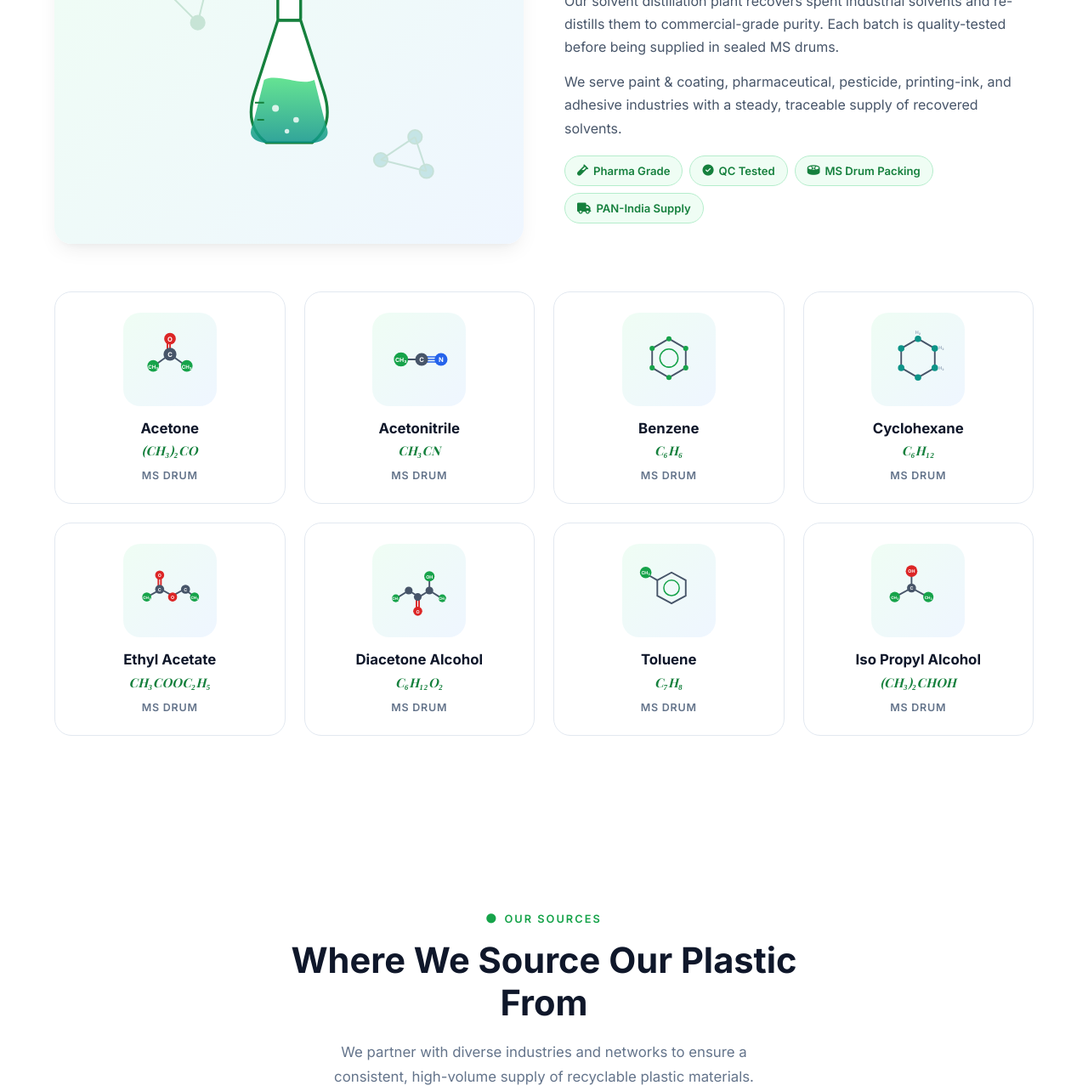
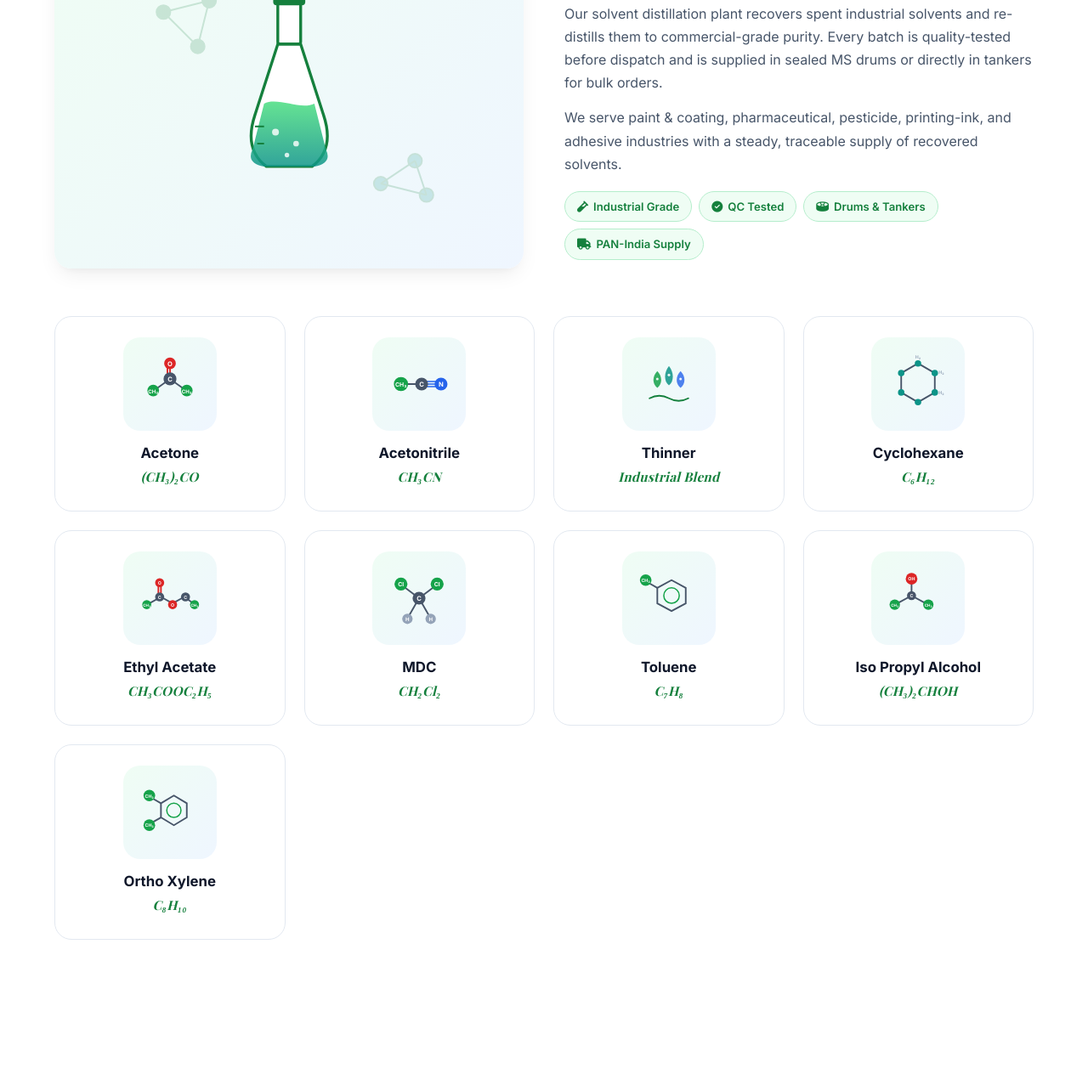
Before and after one commit to gjgaurav9/shloak-chemicals, a plain HTML site: page index.html in a window 1280 px wide. Shown: the part 3245-4529 px from the top of the page at 85% size. Drawn offline with nearby package versions, Linux system fonts and the light colour scheme.

Commit message:
Update Products section: swap roster and mention tanker supply
- Rewrite Products intro to highlight supply in both MS drums and tankers; update badges accordingly
- Remove "MS Drum" pack label from every product card and tighten card layout
- Replace Benzene with Thinner (industrial blend visual)
- Replace Diacetone Alcohol with MDC / CH2Cl2 (Methylene Dichloride)
- Add Ortho Xylene (C8H10) as a new product card
- Update footer Our Solvents list to match the new roster

Co-Authored-By: Claude Opus 4.7 (1M context) <noreply@anthropic.com>

```diff
--- a/index.html
+++ b/index.html
@@ -1012,28 +1012,23 @@
       height: 76px;
     }
 
+    .product-card {
+      padding-bottom: 26px;
+    }
+
     .product-card h4 {
       font-size: 1.05rem;
       color: var(--gray-900);
-      margin-bottom: 4px;
+      margin-bottom: 6px;
     }
 
     .product-formula {
       font-family: 'Playfair Display', serif;
       font-style: italic;
       color: var(--green-700);
-      font-size: 0.92rem;
+      font-size: 0.95rem;
       font-weight: 700;
-      margin-bottom: 6px;
       letter-spacing: 0.02em;
-    }
-
-    .product-pack {
-      font-size: 0.78rem;
-      color: var(--gray-500);
-      text-transform: uppercase;
-      letter-spacing: 0.06em;
-      font-weight: 600;
     }
 
     /* ===== Certifications / Approvals ===== */
@@ -1887,7 +1882,7 @@
       <div class="section-header">
         <div class="section-label animate fade-up"><i class="fas fa-circle"></i> Our Products</div>
         <h2 class="section-title animate fade-up delay-1">Solvent Segment — Industrial-Grade Chemicals</h2>
-        <p class="section-subtitle animate fade-up delay-2">Recovered and re-distilled solvents that meet stringent industry specifications — supplied in MS drums for safe, reliable handling.</p>
+        <p class="section-subtitle animate fade-up delay-2">Recovered and re-distilled solvents that meet stringent industry specifications — supplied in sealed MS drums or in tankers for bulk requirements.</p>
       </div>
 
       <div class="products-intro animate fade-up delay-2">
@@ -1938,12 +1933,12 @@
         <div class="products-intro-text">
           <div class="section-label" style="text-align:left;justify-content:flex-start;"><i class="fas fa-flask"></i> Solvent Segment</div>
           <h3>Purified Solvents for Industrial Reuse</h3>
-          <p>Our solvent distillation plant recovers spent industrial solvents and re-distills them to commercial-grade purity. Each batch is quality-tested before being supplied in sealed MS drums.</p>
+          <p>Our solvent distillation plant recovers spent industrial solvents and re-distills them to commercial-grade purity. Every batch is quality-tested before dispatch and is supplied in sealed MS drums or directly in tankers for bulk orders.</p>
           <p>We serve paint &amp; coating, pharmaceutical, pesticide, printing-ink, and adhesive industries with a steady, traceable supply of recovered solvents.</p>
           <div class="product-badges">
-            <span class="product-badge"><i class="fas fa-vial"></i> Pharma Grade</span>
+            <span class="product-badge"><i class="fas fa-vial"></i> Industrial Grade</span>
             <span class="product-badge"><i class="fas fa-check-circle"></i> QC Tested</span>
-            <span class="product-badge"><i class="fas fa-drum-steelpan"></i> MS Drum Packing</span>
+            <span class="product-badge"><i class="fas fa-drum-steelpan"></i> Drums &amp; Tankers</span>
             <span class="product-badge"><i class="fas fa-truck"></i> PAN-India Supply</span>
           </div>
         </div>
@@ -1973,7 +1968,6 @@
           </div>
           <h4>Acetone</h4>
           <div class="product-formula">(CH₃)₂CO</div>
-          <div class="product-pack">MS Drum</div>
         </div>
 
         <!-- Acetonitrile -->
@@ -1997,29 +1991,26 @@
           </div>
           <h4>Acetonitrile</h4>
           <div class="product-formula">CH₃CN</div>
-          <div class="product-pack">MS Drum</div>
-        </div>
-
-        <!-- Benzene -->
+        </div>
+
+        <!-- Thinner -->
         <div class="product-card animate fade-up delay-2">
           <div class="product-visual">
             <svg viewBox="0 0 100 100" xmlns="http://www.w3.org/2000/svg" fill="none">
-              <!-- Benzene ring (hexagon) -->
-              <polygon points="50,18 76,33 76,63 50,78 24,63 24,33" stroke="#475569" stroke-width="2.5" fill="none"/>
-              <!-- Inner aromatic circle -->
-              <circle cx="50" cy="48" r="14" stroke="#16a34a" stroke-width="2" fill="none"/>
-              <!-- Vertex dots -->
-              <circle cx="50" cy="18" r="4" fill="#16a34a"/>
-              <circle cx="76" cy="33" r="4" fill="#16a34a"/>
-              <circle cx="76" cy="63" r="4" fill="#16a34a"/>
-              <circle cx="50" cy="78" r="4" fill="#16a34a"/>
-              <circle cx="24" cy="63" r="4" fill="#16a34a"/>
-              <circle cx="24" cy="33" r="4" fill="#16a34a"/>
+              <!-- Three overlapping droplets to suggest a blended solvent -->
+              <path d="M32 30 C40 38 40 50 32 56 C24 50 24 38 32 30 Z" fill="#16a34a" opacity="0.85"/>
+              <path d="M50 22 C58 32 58 46 50 52 C42 46 42 32 50 22 Z" fill="#0d9488" opacity="0.85"/>
+              <path d="M68 30 C76 38 76 50 68 56 C60 50 60 38 68 30 Z" fill="#2563eb" opacity="0.8"/>
+              <!-- Connecting wave -->
+              <path d="M20 72 Q35 64 50 72 T80 72" stroke="#15803d" stroke-width="2.5" stroke-linecap="round" fill="none"/>
+              <!-- Sparkle accents -->
+              <circle cx="32" cy="42" r="2" fill="#ffffff" opacity="0.9"/>
+              <circle cx="50" cy="36" r="2" fill="#ffffff" opacity="0.9"/>
+              <circle cx="68" cy="42" r="2" fill="#ffffff" opacity="0.9"/>
             </svg>
           </div>
-          <h4>Benzene</h4>
-          <div class="product-formula">C₆H₆</div>
-          <div class="product-pack">MS Drum</div>
+          <h4>Thinner</h4>
+          <div class="product-formula">Industrial Blend</div>
         </div>
 
         <!-- Cyclohexane -->
@@ -2042,7 +2033,6 @@
           </div>
           <h4>Cyclohexane</h4>
           <div class="product-formula">C₆H₁₂</div>
-          <div class="product-pack">MS Drum</div>
         </div>
 
         <!-- Ethyl Acetate -->
@@ -2073,38 +2063,34 @@
           </div>
           <h4>Ethyl Acetate</h4>
           <div class="product-formula">CH₃COOC₂H₅</div>
-          <div class="product-pack">MS Drum</div>
-        </div>
-
-        <!-- Diacetone Alcohol -->
+        </div>
+
+        <!-- MDC (Methylene Dichloride) -->
         <div class="product-card animate fade-up delay-3">
           <div class="product-visual">
             <svg viewBox="0 0 100 100" xmlns="http://www.w3.org/2000/svg" fill="none">
-              <line x1="18" y1="60" x2="34" y2="50" stroke="#475569" stroke-width="2.5"/>
-              <line x1="34" y1="50" x2="50" y2="60" stroke="#475569" stroke-width="2.5"/>
-              <line x1="50" y1="60" x2="66" y2="50" stroke="#475569" stroke-width="2.5"/>
-              <line x1="66" y1="50" x2="82" y2="60" stroke="#475569" stroke-width="2.5"/>
-              <!-- C=O -->
-              <line x1="46" y1="60" x2="46" y2="78" stroke="#dc2626" stroke-width="2.5"/>
-              <line x1="50" y1="60" x2="50" y2="78" stroke="#dc2626" stroke-width="2.5"/>
-              <!-- OH group -->
-              <line x1="66" y1="50" x2="66" y2="32" stroke="#475569" stroke-width="2.5"/>
-              <circle cx="14" cy="62" r="6" fill="#16a34a"/>
-              <text x="14" y="65" text-anchor="middle" fill="white" font-size="6" font-weight="700">CH₃</text>
-              <circle cx="34" cy="50" r="6" fill="#475569"/>
-              <circle cx="48" cy="60" r="6" fill="#475569"/>
-              <circle cx="48" cy="82" r="7" fill="#dc2626"/>
-              <text x="48" y="85" text-anchor="middle" fill="white" font-size="7" font-weight="700">O</text>
-              <circle cx="66" cy="50" r="6" fill="#475569"/>
-              <circle cx="66" cy="28" r="8" fill="#16a34a"/>
-              <text x="66" y="31" text-anchor="middle" fill="white" font-size="7" font-weight="700">OH</text>
-              <circle cx="86" cy="62" r="6" fill="#16a34a"/>
-              <text x="86" y="65" text-anchor="middle" fill="white" font-size="6" font-weight="700">CH₃</text>
+              <!-- Tetrahedral C with two Cl and two H -->
+              <line x1="50" y1="50" x2="26" y2="32" stroke="#475569" stroke-width="2.5"/>
+              <line x1="50" y1="50" x2="74" y2="32" stroke="#475569" stroke-width="2.5"/>
+              <line x1="50" y1="50" x2="34" y2="78" stroke="#475569" stroke-width="2.5"/>
+              <line x1="50" y1="50" x2="66" y2="78" stroke="#475569" stroke-width="2.5"/>
+              <!-- Central C -->
+              <circle cx="50" cy="50" r="10" fill="#475569"/>
+              <text x="50" y="54" text-anchor="middle" fill="white" font-size="10" font-weight="700">C</text>
+              <!-- Two Cl atoms (top) -->
+              <circle cx="22" cy="28" r="10" fill="#16a34a"/>
+              <text x="22" y="32" text-anchor="middle" fill="white" font-size="9" font-weight="700">Cl</text>
+              <circle cx="78" cy="28" r="10" fill="#16a34a"/>
+              <text x="78" y="32" text-anchor="middle" fill="white" font-size="9" font-weight="700">Cl</text>
+              <!-- Two H atoms (bottom) -->
+              <circle cx="32" cy="82" r="8" fill="#94a3b8"/>
+              <text x="32" y="85" text-anchor="middle" fill="white" font-size="8" font-weight="700">H</text>
+              <circle cx="68" cy="82" r="8" fill="#94a3b8"/>
+              <text x="68" y="85" text-anchor="middle" fill="white" font-size="8" font-weight="700">H</text>
             </svg>
           </div>
-          <h4>Diacetone Alcohol</h4>
-          <div class="product-formula">C₆H₁₂O₂</div>
-          <div class="product-pack">MS Drum</div>
+          <h4>MDC</h4>
+          <div class="product-formula">CH₂Cl₂</div>
         </div>
 
         <!-- Toluene -->
@@ -2121,7 +2107,6 @@
           </div>
           <h4>Toluene</h4>
           <div class="product-formula">C₇H₈</div>
-          <div class="product-pack">MS Drum</div>
         </div>
 
         <!-- Iso Propyl Alcohol -->
@@ -2143,7 +2128,26 @@
           </div>
           <h4>Iso Propyl Alcohol</h4>
           <div class="product-formula">(CH₃)₂CHOH</div>
-          <div class="product-pack">MS Drum</div>
+        </div>
+
+        <!-- Ortho Xylene -->
+        <div class="product-card animate fade-up delay-5">
+          <div class="product-visual">
+            <svg viewBox="0 0 100 100" xmlns="http://www.w3.org/2000/svg" fill="none">
+              <!-- Benzene ring with aromatic circle -->
+              <polygon points="56,24 76,36 76,58 56,70 36,58 36,36" stroke="#475569" stroke-width="2.5" fill="none"/>
+              <circle cx="56" cy="47" r="11" stroke="#16a34a" stroke-width="2" fill="none"/>
+              <!-- Two adjacent CH3 groups (ortho positions) -->
+              <line x1="36" y1="36" x2="22" y2="28" stroke="#475569" stroke-width="2.5"/>
+              <line x1="36" y1="58" x2="22" y2="66" stroke="#475569" stroke-width="2.5"/>
+              <circle cx="18" cy="24" r="9" fill="#16a34a"/>
+              <text x="18" y="27" text-anchor="middle" fill="white" font-size="7" font-weight="700">CH₃</text>
+              <circle cx="18" cy="70" r="9" fill="#16a34a"/>
+              <text x="18" y="73" text-anchor="middle" fill="white" font-size="7" font-weight="700">CH₃</text>
+            </svg>
+          </div>
+          <h4>Ortho Xylene</h4>
+          <div class="product-formula">C₈H₁₀</div>
         </div>
       </div>
     </div>
@@ -2460,10 +2464,13 @@
           <ul>
             <li><a href="#products">Acetone</a></li>
             <li><a href="#products">Acetonitrile</a></li>
-            <li><a href="#products">Benzene</a></li>
+            <li><a href="#products">Thinner</a></li>
             <li><a href="#products">Cyclohexane</a></li>
             <li><a href="#products">Ethyl Acetate</a></li>
-            <li><a href="#products">Diacetone Alcohol</a></li>
+            <li><a href="#products">MDC</a></li>
+            <li><a href="#products">Toluene</a></li>
+            <li><a href="#products">IPA</a></li>
+            <li><a href="#products">Ortho Xylene</a></li>
           </ul>
         </div>
         <div class="footer-col footer-newsletter">
```
